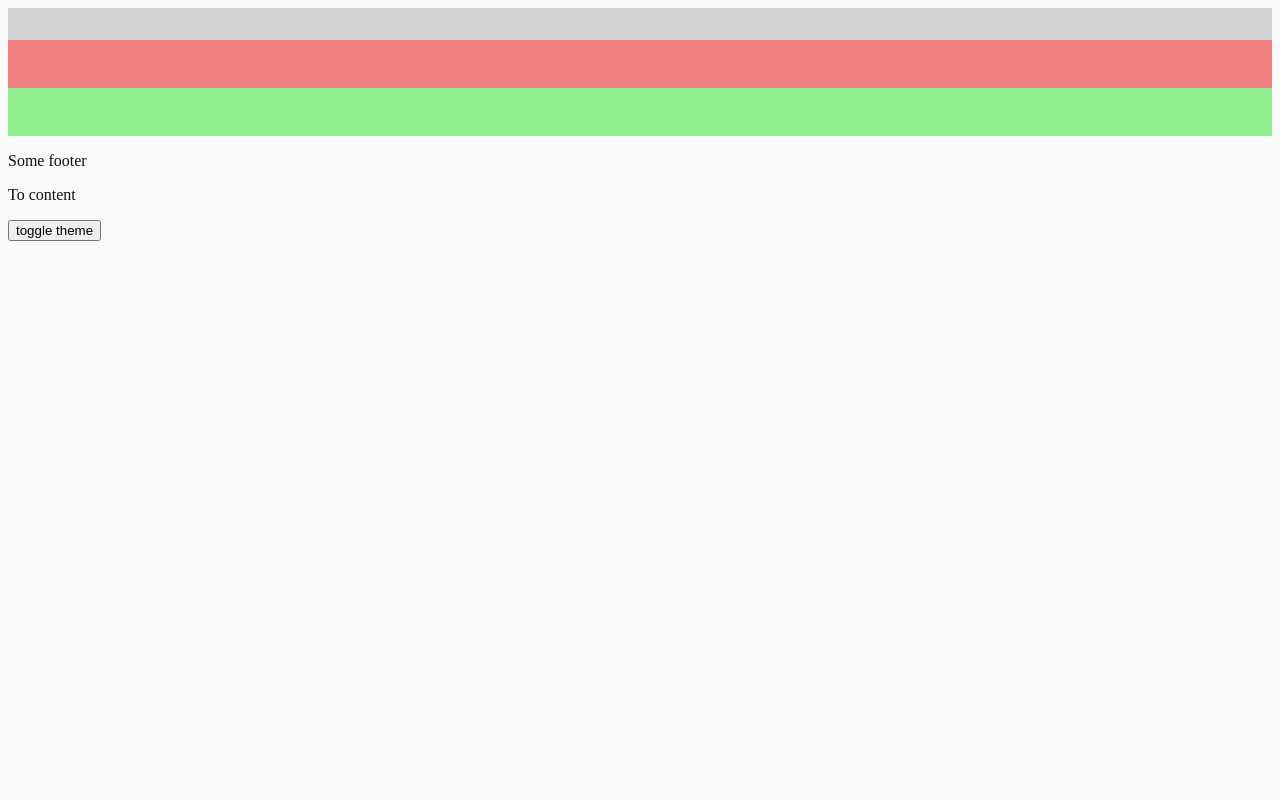
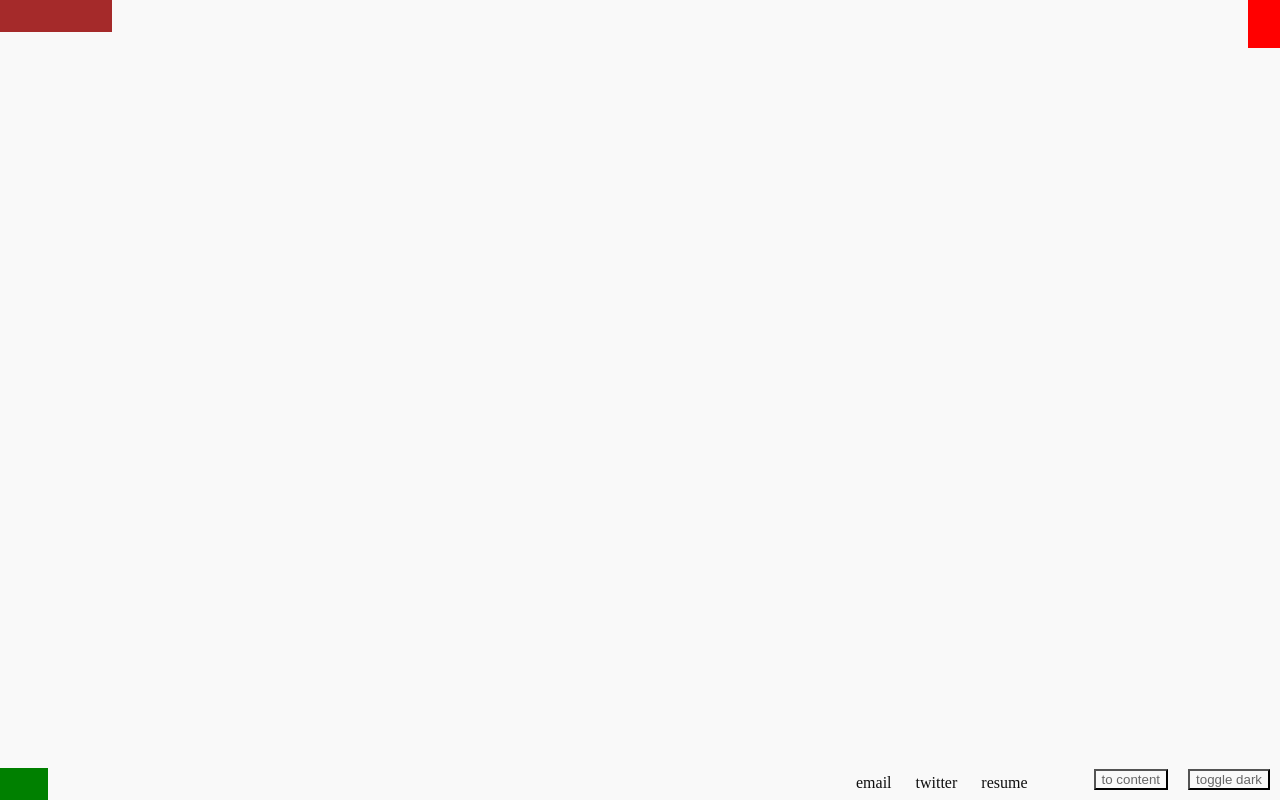
Before and after one commit to Adam-Vandervorst/GraphSite, a Flask app: page / in a window 1280 px wide. Run offline with Flask 2, Linux system fonts and the light colour scheme; data that the repository does not hold is empty.

Commit message:
Initial CSS for main features.

```diff
--- a/static/page.css
+++ b/static/page.css
@@ -1,15 +1,93 @@
 body {
   --background-color: rgb(249, 249, 249);
   --contrast-text: rgb(15, 15, 15);
+  --faint-text: #666;
 }
 
 head.dark-mode + body {
   --background-color: #222222;
   --contrast-text: rgb(240, 240, 240);
+  --faint-text: #666;
 }
 
-
 body {
+    margin: 0;
     background: var(--background-color);
     color: var(--contrast-text);
 }
+
+#date_area {
+    float: left;
+    padding: 1em;
+    width: 5em;
+    text-align: center;
+    background-color: brown;
+}
+
+#related_area {
+    float: right;
+    height: 1em;
+    background-color: red;
+    padding: 1em;
+}
+
+#related {
+    padding: 0;
+    margin: 0;
+    list-style-type: none;
+}
+
+#related li {
+    float: left;
+    padding-right: 1em;
+}
+
+#labels_area {
+    position: fixed;
+    bottom: 0;
+    left: 0;
+    height: 1em;
+    background-color: green;
+    padding: 1em;
+    transform: translateY(100%) rotate(-90deg);
+    transform-origin: top left;
+}
+
+#labels {
+    padding: 0;
+    margin: 0;
+    list-style-type: none;
+}
+
+#labels li {
+    float: left;
+    padding-left: 1em;
+}
+
+footer {
+  position: fixed;
+  bottom: 0;
+  right: 0;
+}
+
+footer * {
+  float: left;
+  margin: .25em .75em;
+}
+
+#personal_links {
+  /*color: var(--faint-text);*/
+  /*font-weight: bold;*/
+  padding: 0 2em;
+}
+
+button {
+  background-color: var(--background-color);
+  color: var(--faint-text);
+}
+
+/* main content */
+main {
+    padding-top: 4em;
+    padding-left: 4em;
+}
--- a/templates/main.html
+++ b/templates/main.html
@@ -13,18 +13,22 @@
 <body>
 
 <div id="content_view">
-<div id="date_area" style="background-color: lightgray; padding: 1em"><time id="date"></time></div>
-<div id="related_area" style="background-color: lightcoral; padding: 1em"><nav><ul id="related"></ul></nav></div>
-<div id="labels_area" style="background-color: lightgreen; padding: 1em"><ul id="labels"></ul></div>
+<div id="date_area"><time id="date"></time></div>
+<div id="related_area"><nav><ul id="related"></ul></nav></div>
+<div id="labels_area"><ul id="labels"></ul></div>
 <main id="page"></main>
 </div>
 <aside id="date_view" style="display: none"><p>Timeline</p><ul id="timeline"></ul></aside>
 <aside id="related_view" style="display: none"><p>Network</p><ul id="network"></ul></aside>
 <aside id="labels_view" style="display: none"><p>Labeling</p><ul id="labeling"></ul></aside>
 <footer>
-    <p>Some footer</p>
-    <p onclick="chose_view('content')">To content</p>
-    <button onclick="localStorage.setItem('theme', document.head.classList.toggle('dark-mode') ? 'dark' : 'light')">toggle theme</button>
+    <nav id="personal_links">
+        <a>email</a>
+        <a>twitter</a>
+        <a>resume</a>
+    </nav>
+    <button onclick="chose_view('content')">to content</button>
+    <button onclick="localStorage.setItem('theme', document.head.classList.toggle('dark-mode') ? 'dark' : 'light')">toggle dark</button>
 </footer>
 <script src="main.js"></script>
 </body>
```
